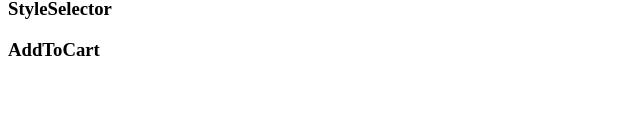
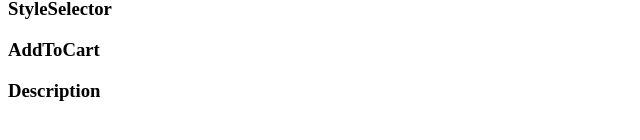
Before and after one commit to RFP2302-Jujutsu-Kaisen/FECApp, a React app: page / in a window 1280 px wide. Shown: the part 210-350 px from the top of the page, without its empty margins (0-640 px from the left). Built offline with nearby package versions, Linux system fonts and the light colour scheme; the HTML template or start-up script is replaced by a standard one.

Commit message:
added Description component and index file for ProductInfo subcomponent

```diff
--- a/client/src/components/Overview/Overview.jsx
+++ b/client/src/components/Overview/Overview.jsx
@@ -1,6 +1,6 @@
 import React from 'react';
 import ImageGallery from './ImageGallery/ImageGallery';
-import ProductInfo from './ProductInfo/ProductInfo';
+import { Description, ProductInfo } from './ProductInfo';
 import StyleSelector from './StyleSelector/StyleSelector';
 import AddToCart from './AddToCart/AddToCart';
 
@@ -12,6 +12,7 @@ export default function Overview() {
       <ProductInfo />
       <StyleSelector />
       <AddToCart />
+      <Description />
     </div>
   );
 }
--- a/client/src/components/Overview/ProductInfo/Description.jsx
+++ b/client/src/components/Overview/ProductInfo/Description.jsx
@@ -0,0 +1,7 @@
+import React from 'react';
+
+export default function Description() {
+  return (
+    <h3>Description</h3>
+  );
+}
--- /dev/null
+++ b/client/src/components/Overview/ProductInfo/index.js
@@ -0,0 +1,2 @@
+export { default as Description } from './Description';
+export { default as ProductInfo } from './ProductInfo';
```
